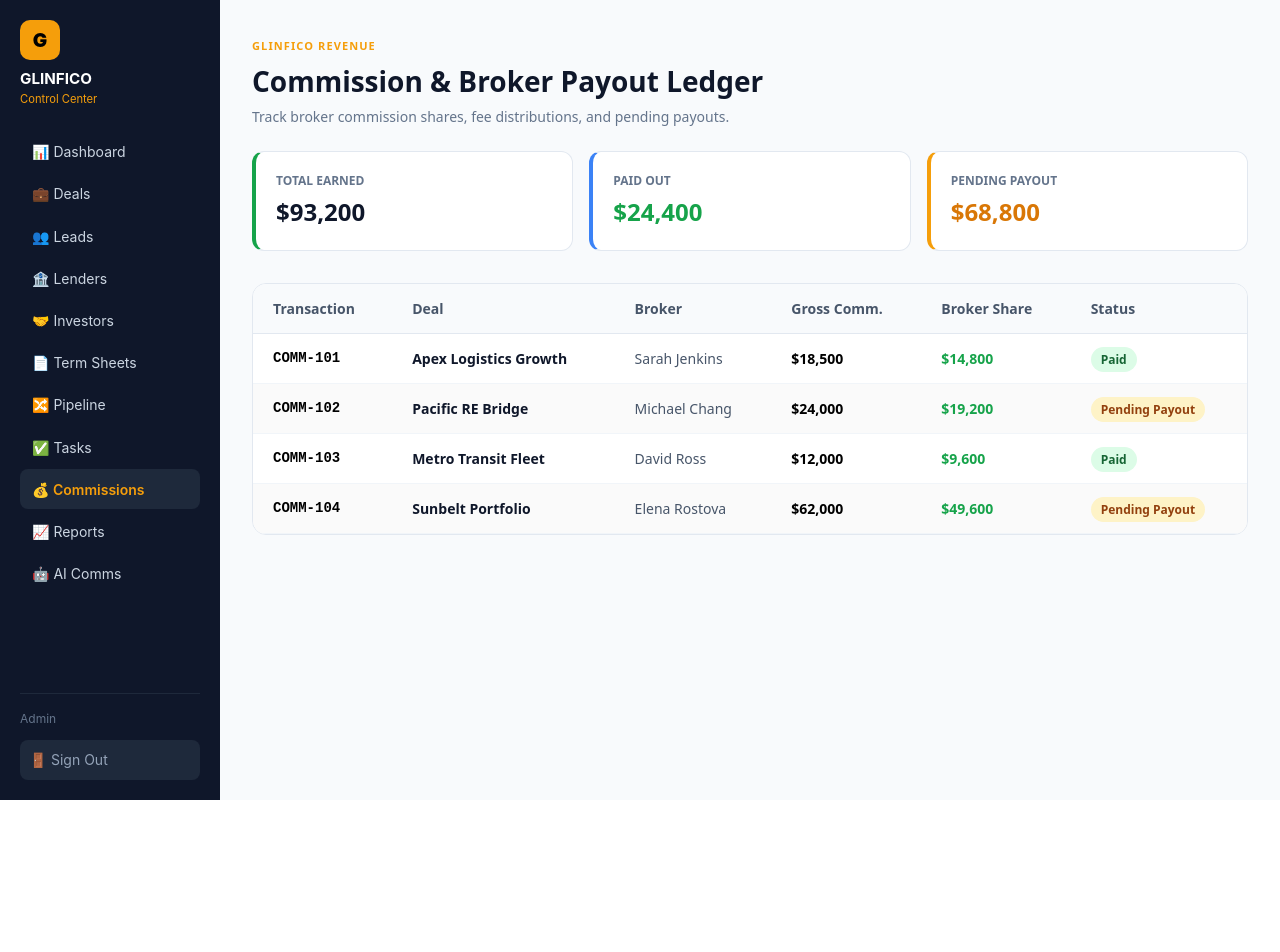
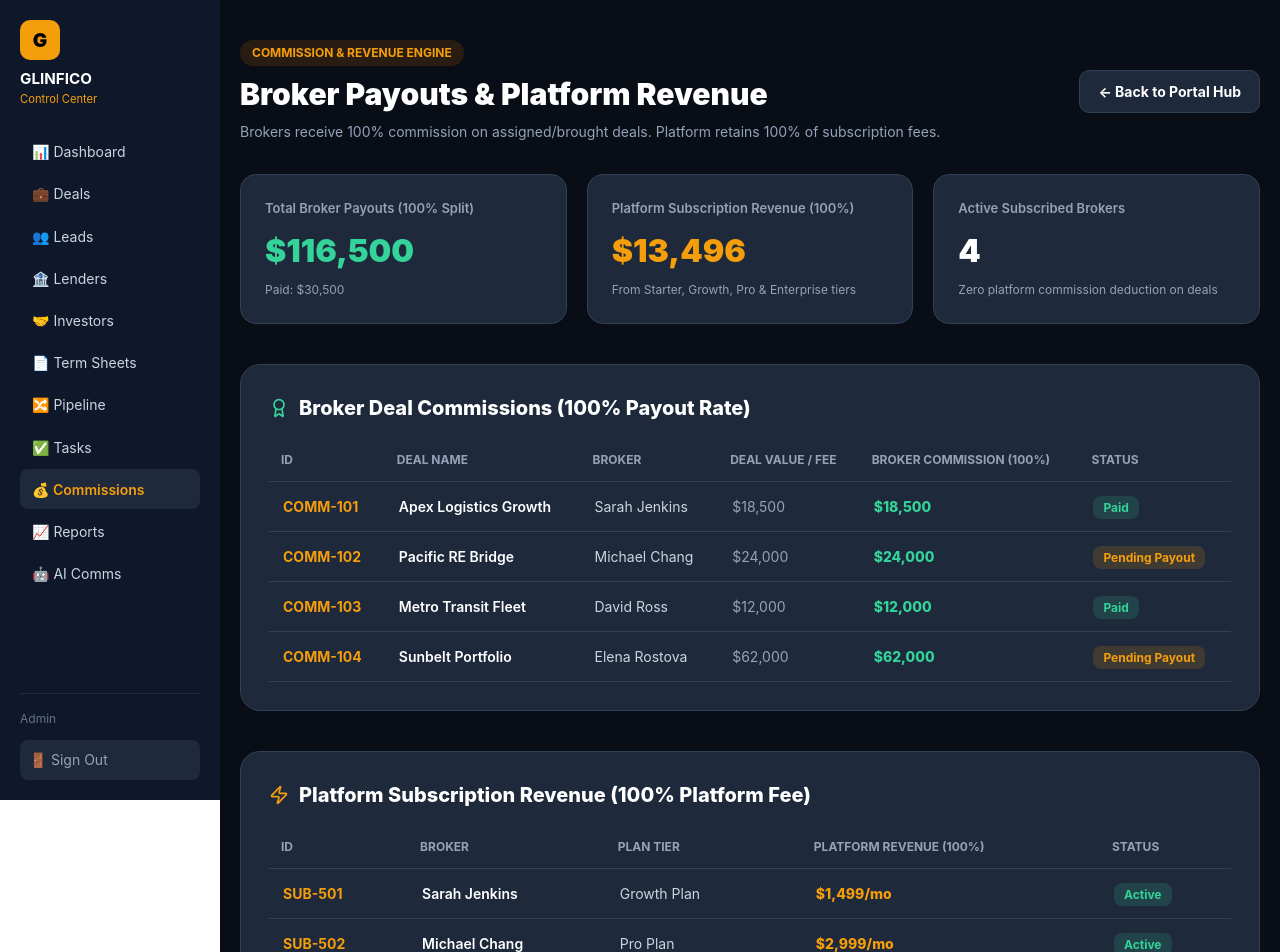
Before and after one commit to glinfico/ai-powered-funding-BaaS, a React (Vite) app: page /crm/commissions in a window 1280 px wide. Shown: the top 952 px of the page. Before the commit the page ends 800 px from the top, so only its background shows below. Built offline with nearby package versions, Linux system fonts and the light colour scheme; no server answers.

Commit message:
fix: update commission dashboard for 100% broker deal commission and 100% platform subscription revenue

```diff
--- a/src/pages/CommissionDashboard.jsx
+++ b/src/pages/CommissionDashboard.jsx
@@ -1,64 +1,99 @@
-import React, { useState } from 'react';
+import React, { useState } from "react";
+import { DollarSign, ShieldCheck, Zap, Award, CheckCircle2, TrendingUp } from "lucide-react";
 
-const fmt = v => new Intl.NumberFormat('en-US', { style:'currency', currency:'USD', maximumFractionDigits:0 }).format(Number(v)||0);
+const fmt = v => new Intl.NumberFormat("en-US", { style: "currency", currency: "USD", maximumFractionDigits: 0 }).format(Number(v) || 0);
 
 export default function CommissionDashboard() {
+  // 100% Commission for Broker deals brought in or assigned
   const [commissions] = useState([
-    { id: 'COMM-101', deal: 'Apex Logistics Growth', broker: 'Sarah Jenkins', amount: 18500, share: 14800, status: 'Paid', date: '2026-10-15' },
-    { id: 'COMM-102', deal: 'Pacific RE Bridge', broker: 'Michael Chang', amount: 24000, share: 19200, status: 'Pending Payout', date: '2026-10-18' },
-    { id: 'COMM-103', deal: 'Metro Transit Fleet', broker: 'David Ross', amount: 12000, share: 9600, status: 'Paid', date: '2026-10-10' },
-    { id: 'COMM-104', deal: 'Sunbelt Portfolio', broker: 'Elena Rostova', amount: 62000, share: 49600, status: 'Pending Payout', date: '2026-10-19' },
+    { id: "COMM-101", deal: "Apex Logistics Growth", broker: "Sarah Jenkins", amount: 18500, share: 18500, status: "Paid", date: "2026-10-15" },
+    { id: "COMM-102", deal: "Pacific RE Bridge", broker: "Michael Chang", amount: 24000, share: 24000, status: "Pending Payout", date: "2026-10-18" },
+    { id: "COMM-103", deal: "Metro Transit Fleet", broker: "David Ross", amount: 12000, share: 12000, status: "Paid", date: "2026-10-10" },
+    { id: "COMM-104", deal: "Sunbelt Portfolio", broker: "Elena Rostova", amount: 62000, share: 62000, status: "Pending Payout", date: "2026-10-19" },
   ]);
 
-  const totalEarned = commissions.reduce((s, c) => s + c.share, 0);
-  const totalPaid = commissions.filter(c => c.status === 'Paid').reduce((s, c) => s + c.share, 0);
-  const totalPending = commissions.filter(c => c.status === 'Pending Payout').reduce((s, c) => s + c.share, 0);
+  // 100% Platform Subscription Revenue (Starter $999, Growth $1,499, Pro $2,999, Enterprise $7,999)
+  const [platformSubscriptions] = useState([
+    { id: "SUB-501", broker: "Sarah Jenkins", plan: "Growth", amount: 1499, status: "Active", date: "2026-10-01" },
+    { id: "SUB-502", broker: "Michael Chang", plan: "Pro", amount: 2999, status: "Active", date: "2026-10-05" },
+    { id: "SUB-503", broker: "David Ross", plan: "Starter", amount: 999, status: "Active", date: "2026-10-10" },
+    { id: "SUB-504", broker: "Elena Rostova", plan: "Enterprise", amount: 7999, status: "Active", date: "2026-10-12" },
+  ]);
+
+  const totalBrokerEarned = commissions.reduce((s, c) => s + c.share, 0);
+  const totalBrokerPaid = commissions.filter(c => c.status === "Paid").reduce((s, c) => s + c.share, 0);
+  const totalPlatformRevenue = platformSubscriptions.reduce((s, sub) => s + sub.amount, 0);
 
   return (
-    <div style={{ padding: '32px', maxWidth: '1400px', margin: '0 auto', fontFamily: 'system-ui, -apple-system, sans-serif' }}>
-      <div style={{ marginBottom: '24px' }}>
-        <span style={{ fontSize: '11px', fontWeight: '800', color: '#f59e0b', textTransform: 'uppercase', letterSpacing: '0.1em' }}>GLINFICO REVENUE</span>
-        <h1 style={{ fontSize: '28px', fontWeight: '800', color: '#0f172a', margin: '4px 0' }}>Commission & Broker Payout Ledger</h1>
-        <p style={{ color: '#64748b', margin: 0, fontSize: '14px' }}>Track broker commission shares, fee distributions, and pending payouts.</p>
+    <div style={{ minHeight: "100vh", backgroundColor: "#090d16", color: "white", padding: "40px 20px" }}>
+      <div style={{ maxWidth: "1200px", margin: "0 auto" }}>
+
+        {/* Header */}
+        <div style={{ marginBottom: "32px", display: "flex", justifyContent: "space-between", alignItems: "center", flexWrap: "wrap", gap: "16px" }}>
+          <div>
+            <div style={{ display: "flex", alignItems: "center", gap: "8px", marginBottom: "6px" }}>
+              <span style={{ backgroundColor: "rgba(217, 119, 6, 0.15)", color: "#f59e0b", padding: "4px 12px", borderRadius: "20px", fontSize: "12px", fontWeight: "700", textTransform: "uppercase" }}>
+                Commission & Revenue Engine
+              </span>
+            </div>
+            <h1 style={{ fontSize: "30px", fontWeight: "900", margin: 0 }}>Broker Payouts & Platform Revenue</h1>
+            <p style={{ color: "#94a3b8", fontSize: "14px", margin: "4px 0 0 0" }}>
+              Brokers receive 100% commission on assigned/brought deals. Platform retains 100% of subscription fees.
+            </p>
+          </div>
+          <a href="/portal" style={{ backgroundColor: "#1e293b", border: "1px solid #334155", color: "white", padding: "10px 18px", borderRadius: "10px", fontSize: "14px", fontWeight: "700", textDecoration: "none" }}>
+            ← Back to Portal Hub
+          </a>
         </div>
 
-      <div style={{ display: 'grid', gridTemplateColumns: 'repeat(auto-fit, minmax(220px, 1fr))', gap: '16px', marginBottom: '32px' }}>
-        <div style={{ background: 'white', border: '1px solid #e2e8f0', borderRadius: '12px', padding: '20px', borderLeft: '4px solid #16a34a' }}>
-          <div style={{ fontSize: '12px', fontWeight: '700', color: '#64748b', textTransform: 'uppercase' }}>Total Earned</div>
-          <div style={{ fontSize: '24px', fontWeight: '800', color: '#0f172a', marginTop: '4px' }}>{fmt(totalEarned)}</div>
+        {/* Metrics Grid */}
+        <div style={{ display: "grid", gridTemplateColumns: "repeat(auto-fit, minmax(260px, 1fr))", gap: "20px", marginBottom: "40px" }}>
+          <div style={{ backgroundColor: "#1e293b", border: "1px solid #334155", borderRadius: "16px", padding: "24px" }}>
+            <div style={{ color: "#94a3b8", fontSize: "13px", fontWeight: "600", marginBottom: "8px" }}>Total Broker Payouts (100% Split)</div>
+            <div style={{ fontSize: "32px", fontWeight: "900", color: "#34d399" }}>{fmt(totalBrokerEarned)}</div>
+            <div style={{ color: "#94a3b8", fontSize: "12px", marginTop: "6px" }}>Paid: {fmt(totalBrokerPaid)}</div>
           </div>
-        <div style={{ background: 'white', border: '1px solid #e2e8f0', borderRadius: '12px', padding: '20px', borderLeft: '4px solid #3b82f6' }}>
-          <div style={{ fontSize: '12px', fontWeight: '700', color: '#64748b', textTransform: 'uppercase' }}>Paid Out</div>
-          <div style={{ fontSize: '24px', fontWeight: '800', color: '#16a34a', marginTop: '4px' }}>{fmt(totalPaid)}</div>
+
+          <div style={{ backgroundColor: "#1e293b", border: "1px solid #334155", borderRadius: "16px", padding: "24px" }}>
+            <div style={{ color: "#94a3b8", fontSize: "13px", fontWeight: "600", marginBottom: "8px" }}>Platform Subscription Revenue (100%)</div>
+            <div style={{ fontSize: "32px", fontWeight: "900", color: "#f59e0b" }}>{fmt(totalPlatformRevenue)}</div>
+            <div style={{ color: "#94a3b8", fontSize: "12px", marginTop: "6px" }}>From Starter, Growth, Pro & Enterprise tiers</div>
           </div>
-        <div style={{ background: 'white', border: '1px solid #e2e8f0', borderRadius: '12px', padding: '20px', borderLeft: '4px solid #f59e0b' }}>
-          <div style={{ fontSize: '12px', fontWeight: '700', color: '#64748b', textTransform: 'uppercase' }}>Pending Payout</div>
-          <div style={{ fontSize: '24px', fontWeight: '800', color: '#d97706', marginTop: '4px' }}>{fmt(totalPending)}</div>
+
+          <div style={{ backgroundColor: "#1e293b", border: "1px solid #334155", borderRadius: "16px", padding: "24px" }}>
+            <div style={{ color: "#94a3b8", fontSize: "13px", fontWeight: "600", marginBottom: "8px" }}>Active Subscribed Brokers</div>
+            <div style={{ fontSize: "32px", fontWeight: "900", color: "white" }}>{platformSubscriptions.length}</div>
+            <div style={{ color: "#94a3b8", fontSize: "12px", marginTop: "6px" }}>Zero platform commission deduction on deals</div>
           </div>
         </div>
 
-      <div style={{ background: 'white', border: '1px solid #e2e8f0', borderRadius: '14px', overflow: 'hidden' }}>
-        <table style={{ width: '100%', borderCollapse: 'collapse', textAlign: 'left', fontSize: '14px' }}>
+        {/* Broker Deals Commission Table (100% Payout) */}
+        <div style={{ backgroundColor: "#1e293b", border: "1px solid #334155", borderRadius: "20px", padding: "28px", marginBottom: "40px" }}>
+          <h2 style={{ fontSize: "20px", fontWeight: "800", margin: "0 0 16px 0", display: "flex", alignItems: "center", gap: "10px" }}>
+            <Award size={20} color="#34d399" /> Broker Deal Commissions (100% Payout Rate)
+          </h2>
+          <div style={{ overflowX: "auto" }}>
+            <table style={{ width: "100%", borderCollapse: "collapse", textAlign: "left", fontSize: "14px" }}>
               <thead>
-            <tr style={{ backgroundColor: '#f8fafc', borderBottom: '1px solid #e2e8f0' }}>
-              <th style={{ padding: '14px 20px', fontWeight: '700', color: '#475569' }}>Transaction</th>
-              <th style={{ padding: '14px 20px', fontWeight: '700', color: '#475569' }}>Deal</th>
-              <th style={{ padding: '14px 20px', fontWeight: '700', color: '#475569' }}>Broker</th>
-              <th style={{ padding: '14px 20px', fontWeight: '700', color: '#475569' }}>Gross Comm.</th>
-              <th style={{ padding: '14px 20px', fontWeight: '700', color: '#475569' }}>Broker Share</th>
-              <th style={{ padding: '14px 20px', fontWeight: '700', color: '#475569' }}>Status</th>
+                <tr style={{ borderBottom: "1px solid #334155", color: "#94a3b8", fontSize: "12px", textTransform: "uppercase" }}>
+                  <th style={{ padding: "12px" }}>ID</th>
+                  <th style={{ padding: "12px" }}>Deal Name</th>
+                  <th style={{ padding: "12px" }}>Broker</th>
+                  <th style={{ padding: "12px" }}>Deal Value / Fee</th>
+                  <th style={{ padding: "12px" }}>Broker Commission (100%)</th>
+                  <th style={{ padding: "12px" }}>Status</th>
                 </tr>
               </thead>
               <tbody>
                 {commissions.map((c, i) => (
-              <tr key={c.id} style={{ borderBottom: '1px solid #f1f5f9', backgroundColor: i % 2 === 0 ? '#ffffff' : '#fafafa' }}>
-                <td style={{ padding: '14px 20px', fontWeight: '700', fontFamily: 'monospace' }}>{c.id}</td>
-                <td style={{ padding: '14px 20px', fontWeight: '600', color: '#0f172a' }}>{c.deal}</td>
-                <td style={{ padding: '14px 20px', color: '#475569' }}>{c.broker}</td>
-                <td style={{ padding: '14px 20px', fontWeight: '700' }}>{fmt(c.amount)}</td>
-                <td style={{ padding: '14px 20px', fontWeight: '800', color: '#16a34a' }}>{fmt(c.share)}</td>
-                <td style={{ padding: '14px 20px' }}>
-                  <span style={{ backgroundColor: c.status === 'Paid' ? '#dcfce7' : '#fef3c7', color: c.status === 'Paid' ? '#166534' : '#92400e', padding: '4px 10px', borderRadius: '20px', fontWeight: '700', fontSize: '12px' }}>
+                  <tr key={i} style={{ borderBottom: "1px solid #334155" }}>
+                    <td style={{ padding: "14px", fontWeight: "700", color: "#f59e0b" }}>{c.id}</td>
+                    <td style={{ padding: "14px", fontWeight: "600" }}>{c.deal}</td>
+                    <td style={{ padding: "14px", color: "#cbd5e1" }}>{c.broker}</td>
+                    <td style={{ padding: "14px", color: "#94a3b8" }}>{fmt(c.amount)}</td>
+                    <td style={{ padding: "14px", fontWeight: "800", color: "#34d399" }}>{fmt(c.share)}</td>
+                    <td style={{ padding: "14px" }}>
+                      <span style={{ backgroundColor: c.status === "Paid" ? "rgba(52, 211, 153, 0.15)" : "rgba(245, 158, 11, 0.15)", color: c.status === "Paid" ? "#34d399" : "#f59e0b", padding: "4px 10px", borderRadius: "8px", fontSize: "12px", fontWeight: "700" }}>
                         {c.status}
                       </span>
                     </td>
@@ -68,5 +103,43 @@ export default function CommissionDashboard() {
             </table>
           </div>
         </div>
+
+        {/* Platform Subscriptions Table (100% Platform Revenue) */}
+        <div style={{ backgroundColor: "#1e293b", border: "1px solid #334155", borderRadius: "20px", padding: "28px" }}>
+          <h2 style={{ fontSize: "20px", fontWeight: "800", margin: "0 0 16px 0", display: "flex", alignItems: "center", gap: "10px" }}>
+            <Zap size={20} color="#f59e0b" /> Platform Subscription Revenue (100% Platform Fee)
+          </h2>
+          <div style={{ overflowX: "auto" }}>
+            <table style={{ width: "100%", borderCollapse: "collapse", textAlign: "left", fontSize: "14px" }}>
+              <thead>
+                <tr style={{ borderBottom: "1px solid #334155", color: "#94a3b8", fontSize: "12px", textTransform: "uppercase" }}>
+                  <th style={{ padding: "12px" }}>ID</th>
+                  <th style={{ padding: "12px" }}>Broker</th>
+                  <th style={{ padding: "12px" }}>Plan Tier</th>
+                  <th style={{ padding: "12px" }}>Platform Revenue (100%)</th>
+                  <th style={{ padding: "12px" }}>Status</th>
+                </tr>
+              </thead>
+              <tbody>
+                {platformSubscriptions.map((sub, i) => (
+                  <tr key={i} style={{ borderBottom: "1px solid #334155" }}>
+                    <td style={{ padding: "14px", fontWeight: "700", color: "#f59e0b" }}>{sub.id}</td>
+                    <td style={{ padding: "14px", fontWeight: "600" }}>{sub.broker}</td>
+                    <td style={{ padding: "14px", color: "#cbd5e1" }}>{sub.plan} Plan</td>
+                    <td style={{ padding: "14px", fontWeight: "800", color: "#f59e0b" }}>{fmt(sub.amount)}/mo</td>
+                    <td style={{ padding: "14px" }}>
+                      <span style={{ backgroundColor: "rgba(52, 211, 153, 0.15)", color: "#34d399", padding: "4px 10px", borderRadius: "8px", fontSize: "12px", fontWeight: "700" }}>
+                        {sub.status}
+                      </span>
+                    </td>
+                  </tr>
+                ))}
+              </tbody>
+            </table>
+          </div>
+        </div>
+
+      </div>
+    </div>
   );
 }
```
Lines whose indentation alone changed are shown as unchanged.
